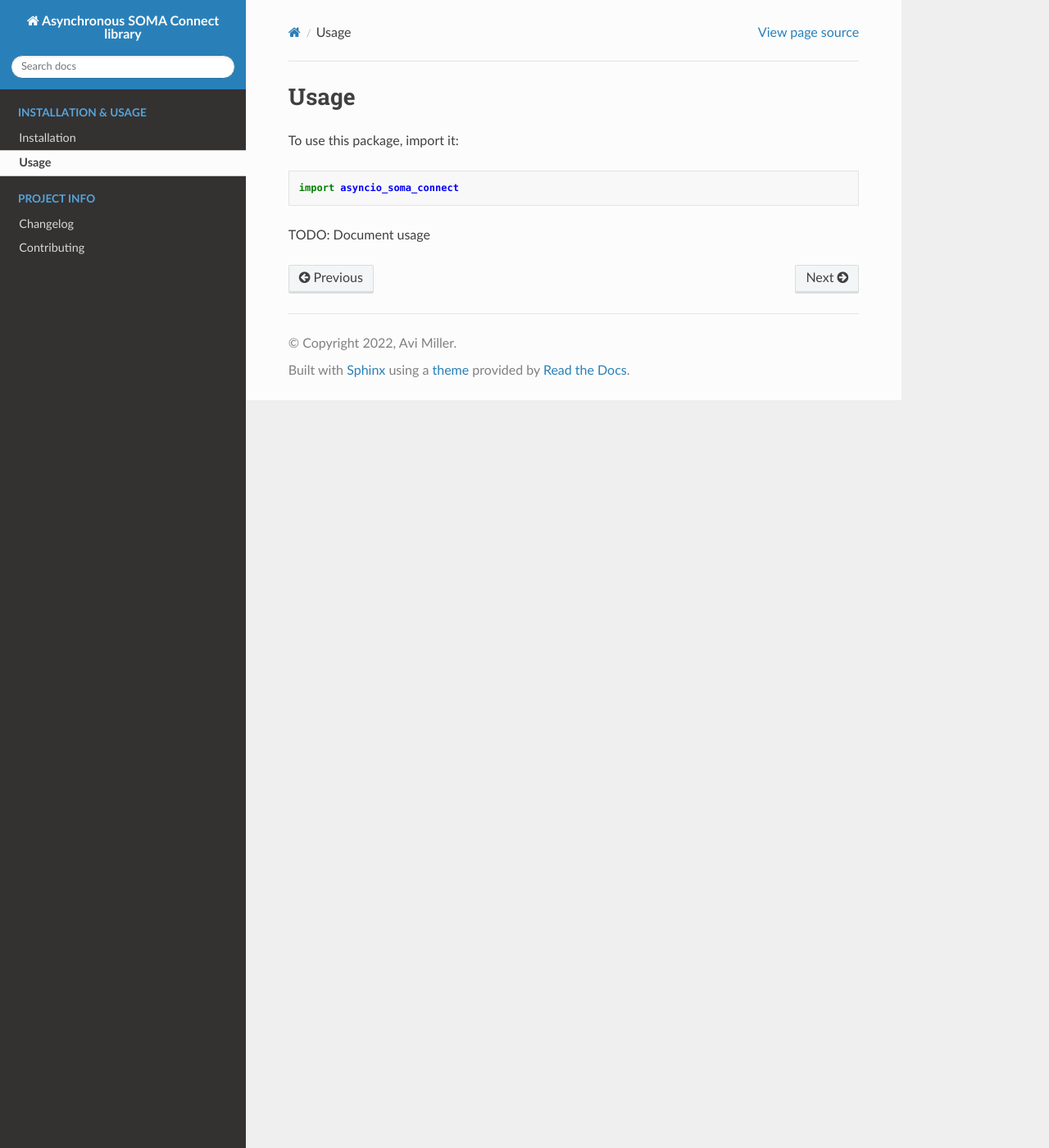
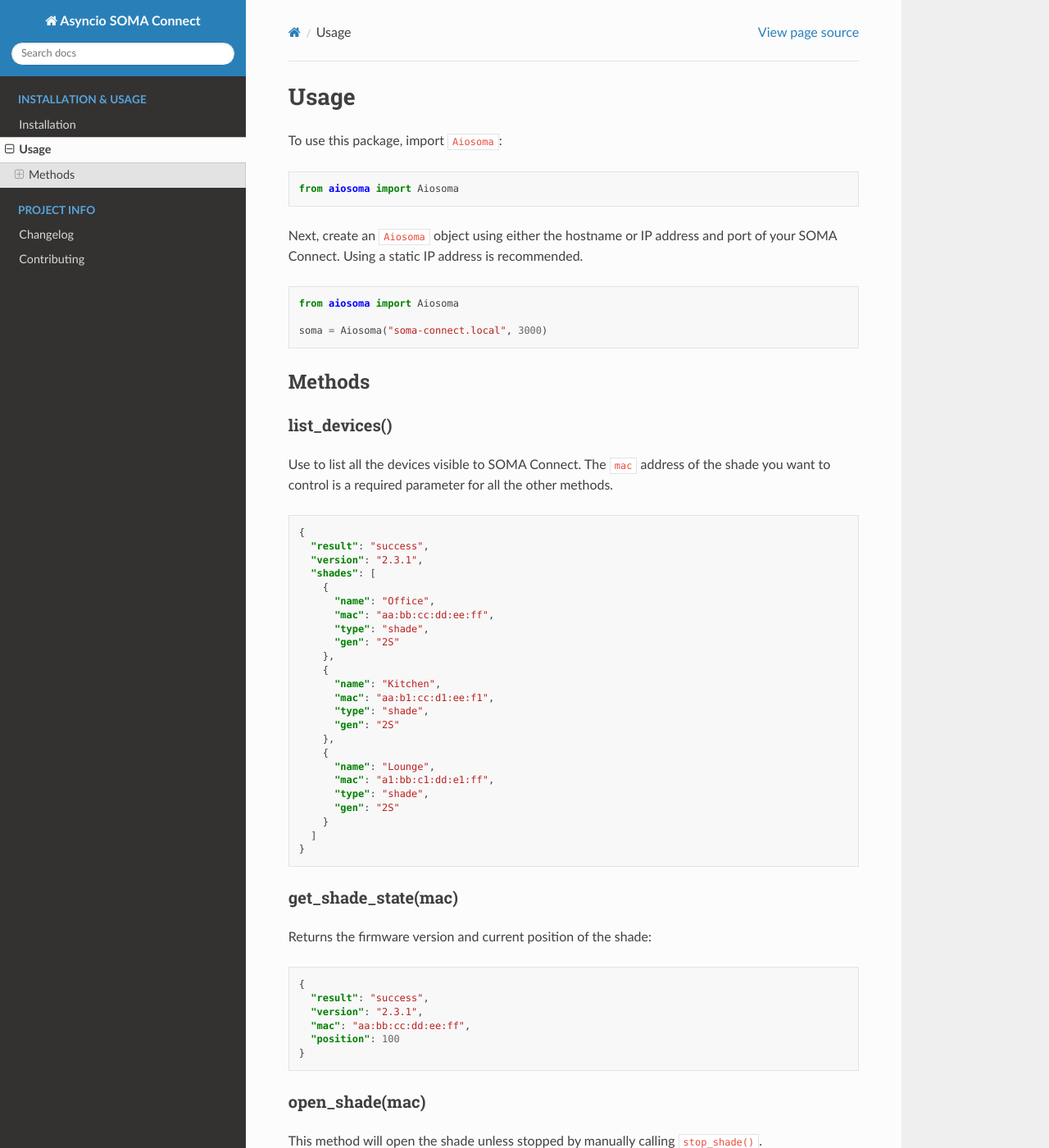
Before and after one commit to Djelibeybi/aiosoma, a Sphinx documentation site: the page built from docs/usage.md, in a window 1280 px wide and 1400 px high. Shown: the whole window at 82% size. Built offline with Sphinx 7.4.7 and the Read the Docs theme 2.0.0, drawn with Linux system fonts in a browser that asks for light colours; some of the changed text lies outside the part shown.

Commit message:
feat: initial working version of aiosoma with tests (#1)

````diff
--- a/docs/conf.py
+++ b/docs/conf.py
@@ -6,10 +6,10 @@
 # -- Project information -----------------------------------------------------
 # https://www.sphinx-doc.org/en/master/usage/configuration.html#project-information
 
-project = "Asynchronous SOMA Connect library"
+project = "Asyncio SOMA Connect"
 copyright = "2022, Avi Miller"
 author = "Avi Miller"
-release = '0.0.0'
+release = "0.0.0"
 
 # -- General configuration ---------------------------------------------------
 # https://www.sphinx-doc.org/en/master/usage/configuration.html#general-configuration
@@ -24,12 +24,12 @@
     ".md",
 ]
 
-templates_path = ['_templates']
-exclude_patterns = ['_build', 'Thumbs.db', '.DS_Store']
+templates_path = ["_templates"]
+exclude_patterns = ["_build", "Thumbs.db", ".DS_Store"]
 
 
 # -- Options for HTML output -------------------------------------------------
 # https://www.sphinx-doc.org/en/master/usage/configuration.html#options-for-html-output
 
-html_theme = 'sphinx_rtd_theme'
-html_static_path = ['_static']
+html_theme = "sphinx_rtd_theme"
+html_static_path = ["_static"]
--- a/docs/usage.md
+++ b/docs/usage.md
@@ -1,9 +1,108 @@
 # Usage
 
-To use this package, import it:
+To use this package, import `Aiosoma`:
 
 ```python
-import asyncio_soma_connect
+from aiosoma import Aiosoma
 ```
 
-TODO: Document usage
+Next, create an `Aiosoma` object using either the hostname or IP address and port
+of your SOMA Connect. Using a static IP address is recommended.
+
+```python
+from aiosoma import Aiosoma
+
+soma = Aiosoma("soma-connect.local", 3000)
+```
+
+## Methods
+
+### list_devices()
+
+Use to list all the devices visible to SOMA Connect. The `mac` address of the
+shade you want to control is a required parameter for all the other methods.
+
+```json
+{
+  "result": "success",
+  "version": "2.3.1",
+  "shades": [
+    {
+      "name": "Office",
+      "mac": "aa:bb:cc:dd:ee:ff",
+      "type": "shade",
+      "gen": "2S"
+    },
+    {
+      "name": "Kitchen",
+      "mac": "aa:b1:cc:d1:ee:f1",
+      "type": "shade",
+      "gen": "2S"
+    },
+    {
+      "name": "Lounge",
+      "mac": "a1:bb:c1:dd:e1:ff",
+      "type": "shade",
+      "gen": "2S"
+    }
+  ]
+}
+```
+
+### get_shade_state(mac)
+
+Returns the firmware version and current position of the shade:
+
+```json
+{
+  "result": "success",
+  "version": "2.3.1",
+  "mac": "aa:bb:cc:dd:ee:ff",
+  "position": 100
+}
+```
+
+### open_shade(mac)
+
+This method will open the shade unless stopped by manually calling `stop_shade()`.
+
+Returns:
+
+```json
+{ "result": "success", "version": "2.3.1", "mac": "aa:bb:cc:dd:ee:ff" }
+```
+
+### close_shade(mac)
+
+This method will close the shade unless stopped by manually calling `stop_shade()`.
+
+Returns:
+
+```json
+{ "result": "success", "version": "2.3.1", "mac": "aa:bb:cc:dd:ee:ff" }
+```
+
+### stop_shade(mac)
+
+This method will stop any movement currently in progress.
+
+Returns:
+
+```json
+{ "result": "success", "version": "2.3.1", "mac": "aa:bb:cc:dd:ee:ff" }
+```
+
+### set_shade_position(MAC, position: int)
+
+This method will set the shade to the position specified, where 0 is fully open
+and 100 is fully closed.
+
+Returns:
+
+```json
+{ "result": "success", "version": "2.3.1", "mac": "aa:bb:cc:dd:ee:ff" }
+```
+
+### get_battery_level(mac)
+
+Returns the current battery level of the shade:
--- a/src/asyncio_soma_connect/__init__.py
+++ /dev/null
@@ -1 +0,0 @@
-__version__ = "0.0.0"
````
Also changed, not shown: README.md (+14 -12 lines), pyproject.toml (+18 -11 lines), src/aiosoma/__init__.py (added, +65 -0 lines), 6 other files.
